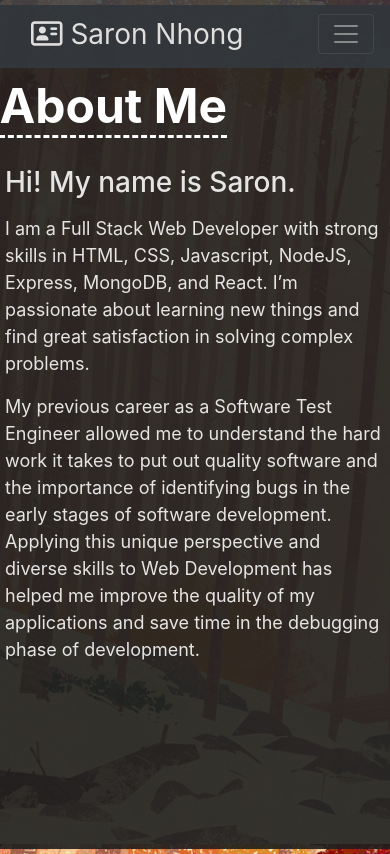
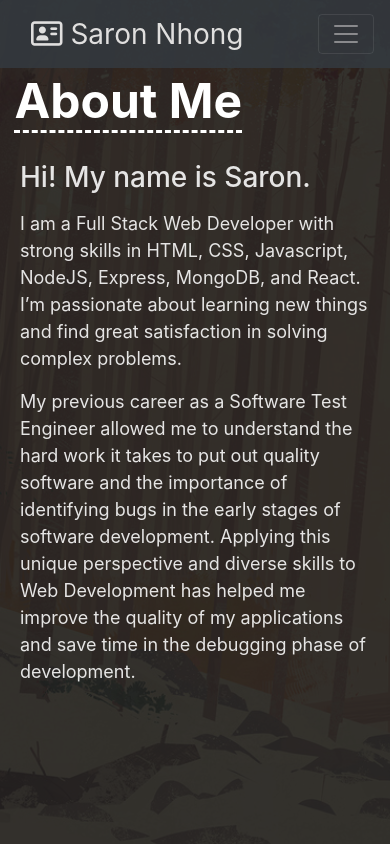
Before and after one commit to saronnhong/react-portfolio, a React (Create React App) app in the folder client/: page /about in a window 390 px wide. Built offline with nearby package versions, Linux system fonts and the light colour scheme.

Commit message:
remove css for container

```diff
--- a/client/src/components/About/style.css
+++ b/client/src/components/About/style.css
@@ -47,24 +47,7 @@
 
 
   } */
-  /* .imgHolder{
-    width: 60%;
-    float: center;
-    padding:1px;
-    margin-top: 3em;
 
-    border:10px double #021a40;
-    background-color:#ff0;
-  }
-.imgHolder:before {
-    content: " ";
-    position: absolute;
-    top:0;
-    left: -50%;
-    width: 100%;
-    height: 100%;
-    background: rgba(255,255,255,0.1);
-} */
 .textArea{
   background-color: rgb(30,30,30, .9);
   color: rgb(250,250,250, .9);
@@ -78,8 +61,9 @@
       padding: 2em;
       margin-top: 6em;
     }
-    /* .imgHolder {
-      float: left;
-      width: 95%;
-    } */
+    .textArea{
+      width: 100%;
+      padding-left: 15px;
+    }
+
   }
--- a/client/src/components/Contact/Contact.js
+++ b/client/src/components/Contact/Contact.js
@@ -1,5 +1,4 @@
 import React, { Component } from 'react';
-
 import "./style.css";
 
 // Allow less secure apps: ON in gmail settings to be able to send email
@@ -75,16 +74,11 @@
                                 <button className="btn btn-primary" type="button" onClick={() => {
                                     this.sendEmail();
                                 }}> Submit</button>
-
                             </form>
-
                         </div>
                     </div>
                 </div>
             </div>
-
-
-
         );
     }
 }
--- a/client/src/components/Contact/style.css
+++ b/client/src/components/Contact/style.css
@@ -109,9 +109,9 @@
     .contact{
       border-radius: 0 0 10px 10px;
     }
-    .container{
+    /* .container{
       padding: 5px 0;
-    }
+    } */
     .containerForm{
       margin-bottom: 0;
       width: 100%;
--- a/client/src/components/Navbar/Navbar.js
+++ b/client/src/components/Navbar/Navbar.js
@@ -30,11 +30,6 @@
                                 <div className="navMenu" id="navContact" data-toggle="collapse" data-target=".navbar-collapse.show">Contact</div>
                             </Link>
                         </li>
-                        {/* <li class="nav-item">
-                            <a href= {process.env.PUBLIC_URL + '/Resume.pdf'} >
-                                <div className="navMenu" id="navContact" data-toggle="collapse" data-target=".navbar-collapse.show">Resume</div>
-                            </a>
-                        </li> */}
                     </ul>
                 </div>
             </nav>
```
Also changed, not shown: client/public/index.html (+0 -23 lines), client/src/components/About/About.js (+0 -31 lines), 2 other files (tests, documents, lock files or other folders).
